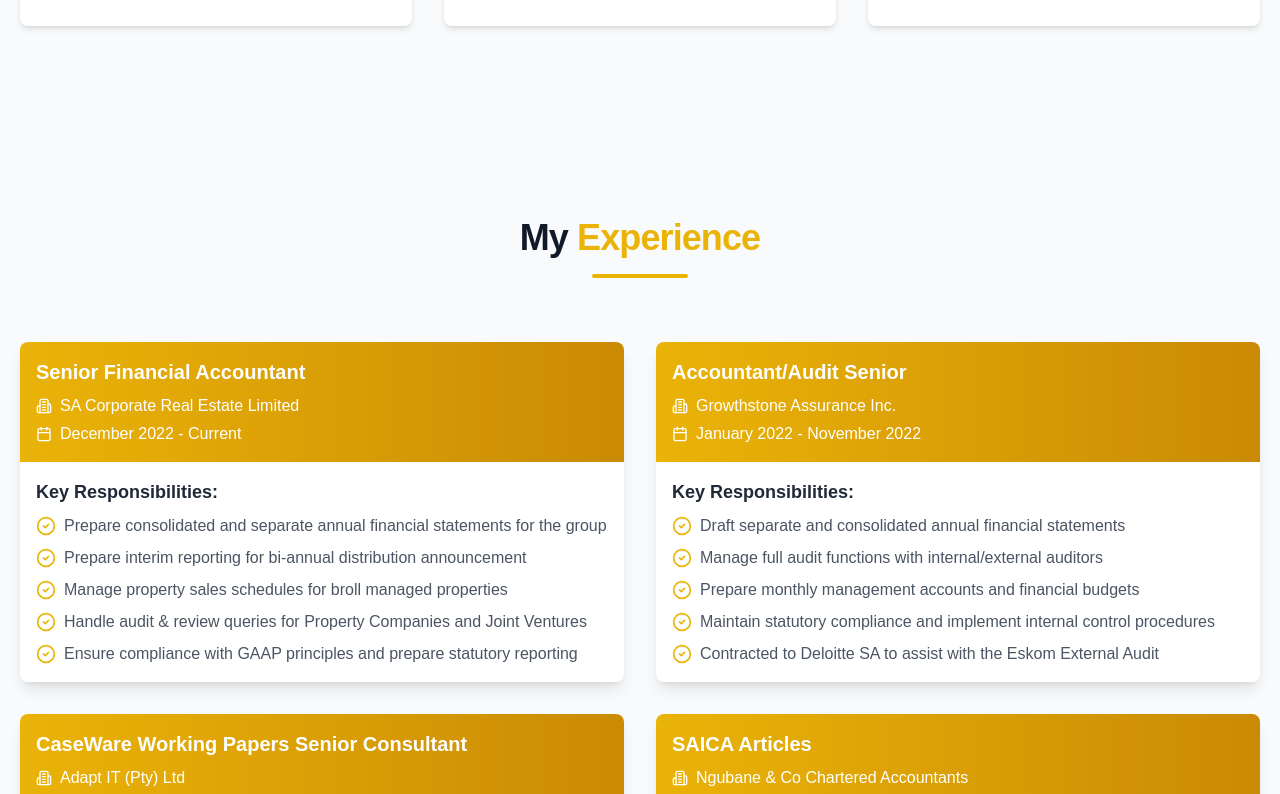
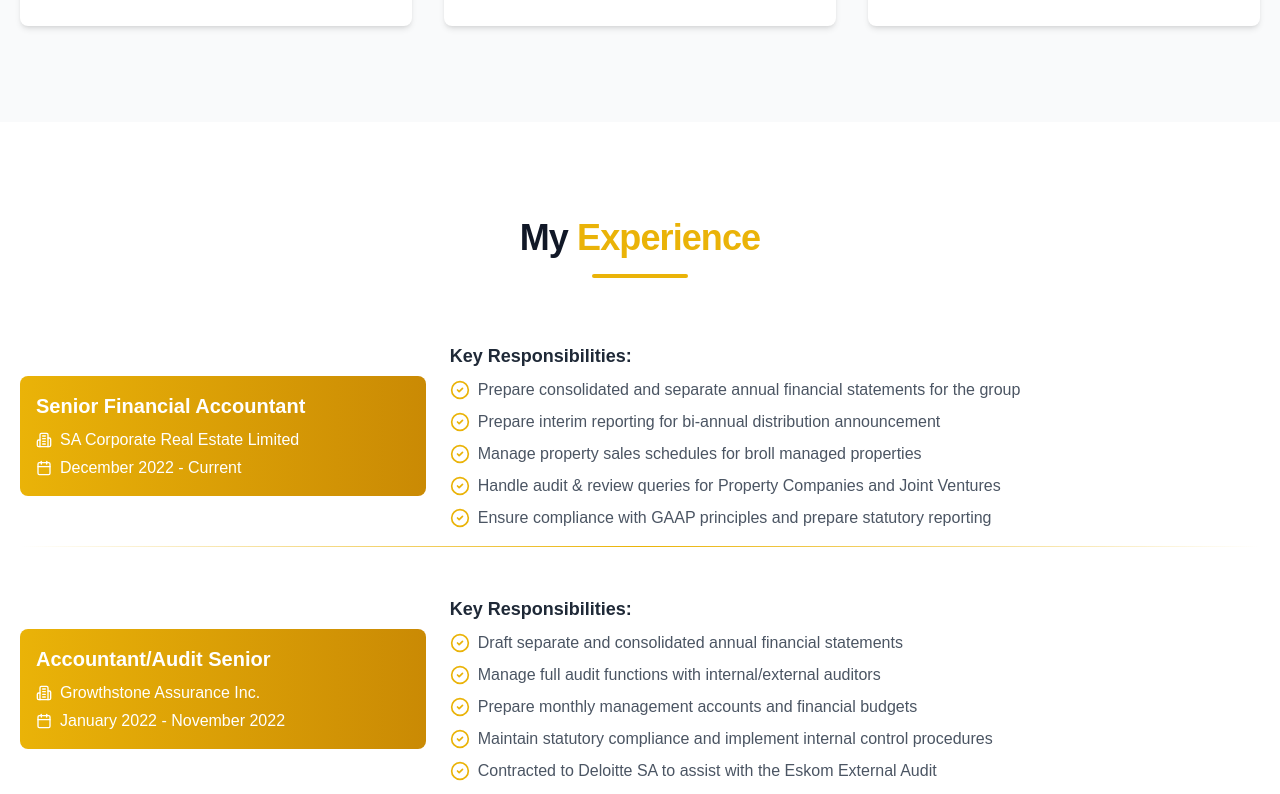
Before and after one commit to Sandile88/client_portfolio, a Next.js app: page / in a window 1280 px wide. Shown: the part 2186-2980 px from the top of the page. Built offline with nearby package versions, Linux system fonts and the light colour scheme.

Commit message:
changed thr experience page design

```diff
--- a/app/components/Experience.tsx
+++ b/app/components/Experience.tsx
@@ -9,8 +9,9 @@
 }
 
 const ExperienceItem: React.FC<ExperienceItemProps> = ({ title, company, period, responsibilities }) => (
-  <div className="bg-white rounded-lg shadow-lg overflow-hidden transition-all duration-300 hover:shadow-xl hover:scale-105">
-    <div className="bg-gradient-to-r from-yellow-500 to-yellow-600 p-4 text-white">
+  <div className="mb-12 last:mb-0">
+    <div className="flex flex-col md:flex-row md:items-center mb-4">
+      <div className="bg-gradient-to-r from-yellow-500 to-yellow-600 text-white p-4 rounded-lg md:w-1/3 mb-4 md:mb-0 md:mr-6">
         <h3 className="text-xl font-bold">{title}</h3>
         <div className="flex items-center mt-2">
           <Building2 className="h-4 w-4 mr-2" />
@@ -21,7 +22,7 @@
           <span>{period}</span>
         </div>
       </div>
-    <div className="p-4">
+      <div className="md:w-2/3">
         <h4 className="text-lg font-semibold mb-2 text-gray-800">Key Responsibilities:</h4>
         <ul className="space-y-2">
           {responsibilities.map((resp, index) => (
@@ -32,6 +33,8 @@
           ))}
         </ul>
       </div>
+    </div>
+    <div className="w-full h-px bg-gradient-to-r from-yellow-500/0 via-yellow-500 to-yellow-500/0"></div>
   </div>
 )
 
@@ -90,7 +93,7 @@
   ]
 
   return (
-    <section className="bg-gray-50 py-24" id="experience">
+    <section className="bg-white py-24" id="experience">
       <div className="container px-5 mx-auto max-w-7xl">
         <div className="text-center mb-16">
           <h2 className="text-4xl font-bold tracking-tight text-gray-900">
@@ -99,7 +102,7 @@
           <div className="w-24 h-1 bg-yellow-500 mx-auto rounded mt-4"></div>
         </div>
 
-        <div className="grid gap-8 md:grid-cols-2">
+        <div className="space-y-8">
           {experiences.map((exp, index) => (
             <ExperienceItem key={index} {...exp} />
           ))}
```
Lines whose indentation alone changed are shown as unchanged.
